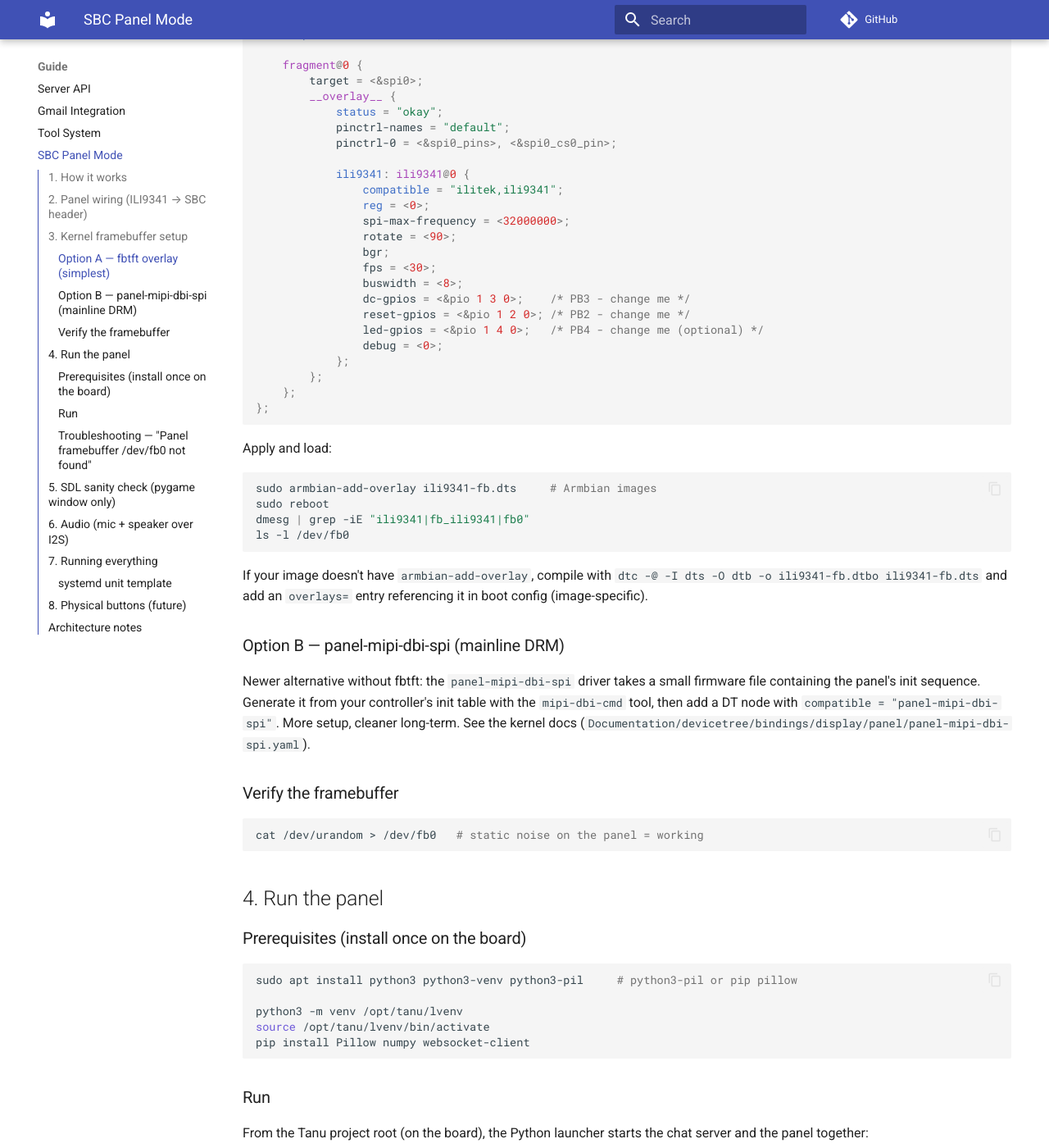
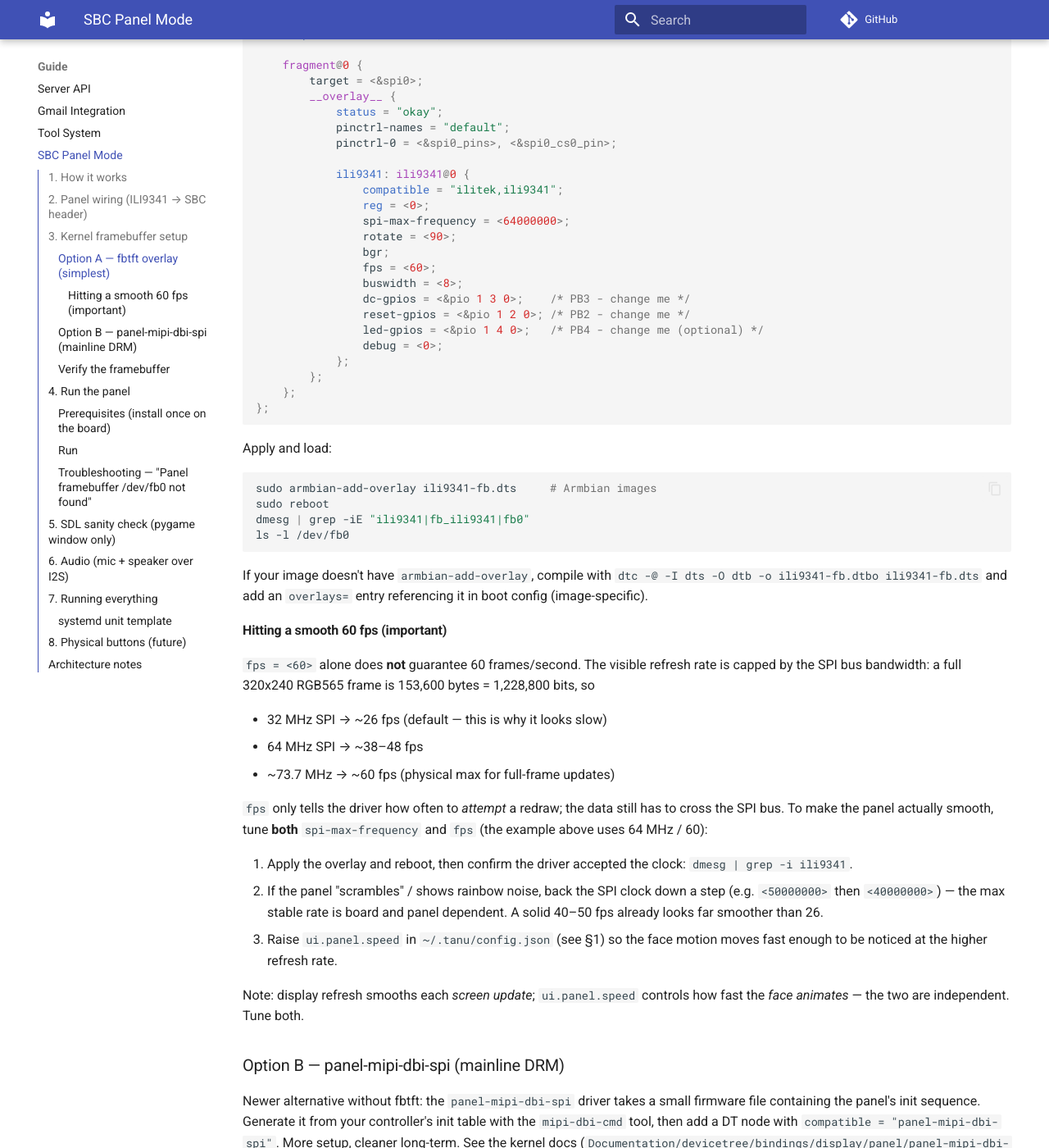
Before and after one commit to MithilSaiReddy/Tanu, an MkDocs documentation site: the page built from docs/content/guide/sbc-panel.md, in a window 1280 px wide and 1400 px high, scrolled down 2415 px. Shown: the whole window at 82% size. Built offline with MkDocs 1.6.1 and Material for MkDocs 9.7.7, drawn with Linux system fonts in a browser that asks for light colours; comment, search, counter and statistics services are not loaded.

Commit message:
Default panel overlay to 60 fps and document SPI bandwidth ceiling
Raise the fbtft ili9341 example overlay to spi-max-frequency=<64MHz> and
fps=<60>, and add a performance note explaining that fps alone can't exceed
the SPI bus bandwidth (full 320x240xRGB565 is 1.2 Mbit/frame: ~26fps @32MHz,
~60fps @73.7MHz), with a stability fallback and speed guidance.

```diff
--- a/docs/content/guide/sbc-panel.md
+++ b/docs/content/guide/sbc-panel.md
@@ -103,10 +103,10 @@ Most Armbian/mainline kernels ship the `fbtft` staging drivers. Create
             ili9341: ili9341@0 {
                 compatible = "ilitek,ili9341";
                 reg = <0>;
-                spi-max-frequency = <32000000>;
+                spi-max-frequency = <64000000>;
                 rotate = <90>;
                 bgr;
-                fps = <30>;
+                fps = <60>;
                 buswidth = <8>;
                 dc-gpios = <&pio 1 3 0>;    /* PB3 - change me */
                 reset-gpios = <&pio 1 2 0>; /* PB2 - change me */
@@ -130,6 +130,31 @@ ls -l /dev/fb0
 If your image doesn't have `armbian-add-overlay`, compile with
 `dtc -@ -I dts -O dtb -o ili9341-fb.dtbo ili9341-fb.dts` and add an
 `overlays=` entry referencing it in boot config (image-specific).
+
+#### Hitting a smooth 60 fps (important)
+
+`fps = <60>` alone does **not** guarantee 60 frames/second. The visible
+refresh rate is capped by the SPI bus bandwidth: a full 320x240 RGB565
+frame is 153,600 bytes = 1,228,800 bits, so
+
+- 32 MHz SPI  → ~26 fps (default — this is why it looks slow)
+- 64 MHz SPI  → ~38–48 fps
+- ~73.7 MHz   → ~60 fps (physical max for full-frame updates)
+
+`fps` only tells the driver how often to *attempt* a redraw; the data still
+has to cross the SPI bus. To make the panel actually smooth, tune **both**
+`spi-max-frequency` and `fps` (the example above uses 64 MHz / 60):
+
+1. Apply the overlay and reboot, then confirm the driver accepted the clock:
+   `dmesg | grep -i ili9341`.
+2. If the panel "scrambles" / shows rainbow noise, back the SPI clock down a
+   step (e.g. `<50000000>` then `<40000000>`) — the max stable rate is board
+   and panel dependent. A solid 40–50 fps already looks far smoother than 26.
+3. Raise `ui.panel.speed` in `~/.tanu/config.json` (see §1) so the face motion
+   moves fast enough to be noticed at the higher refresh rate.
+
+Note: display refresh smooths each *screen update*; `ui.panel.speed` controls
+how fast the *face animates* — the two are independent. Tune both.
 
 ### Option B — panel-mipi-dbi-spi (mainline DRM)
 
```
